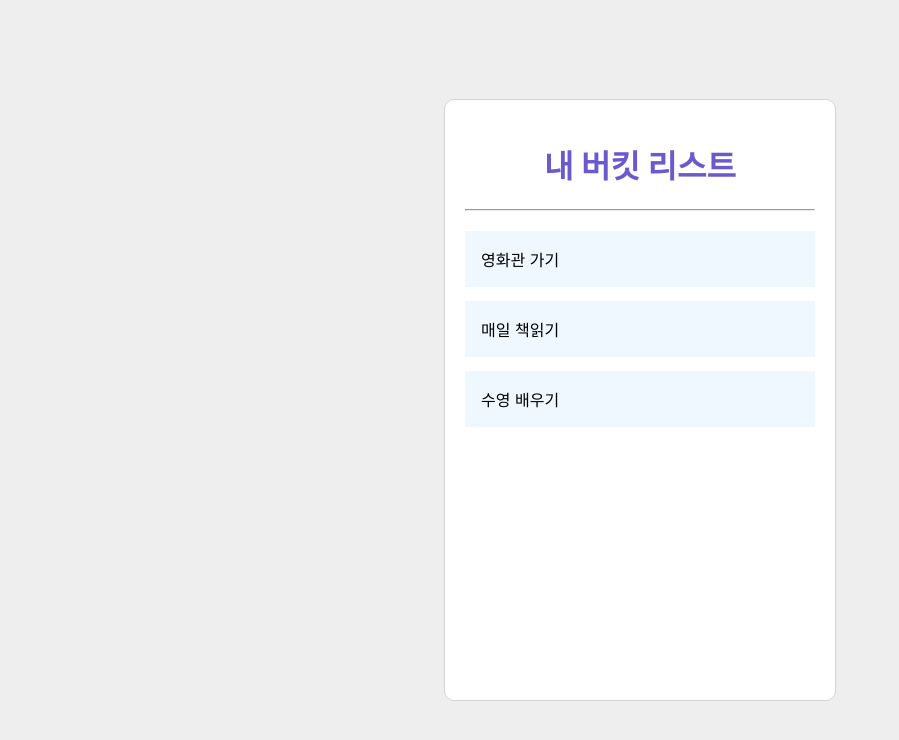
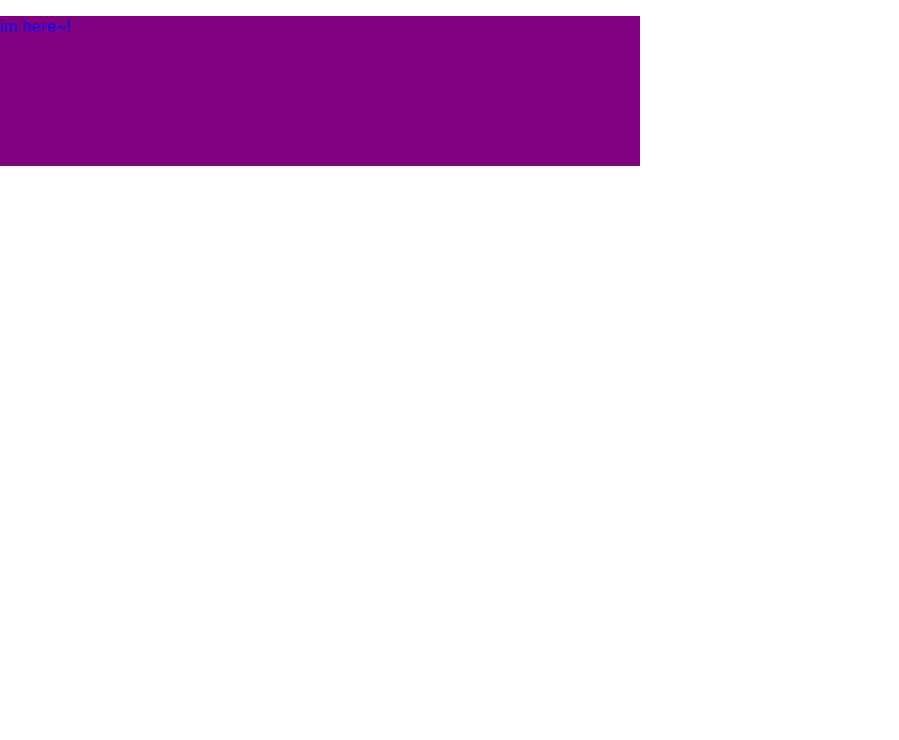
Before and after one commit to JISOON-Y/Prac_React, a React (Create React App) app in the folder bucket_list/: page / in a window 1280 px wide. Shown: the top 740 px of the page, without its empty margins (0-899 px from the left). Built offline with nearby package versions, Linux system fonts and the light colour scheme.

Commit message:
2-8ㅣstyled components

```diff
--- a/bucket_list/package.json
+++ b/bucket_list/package.json
@@ -9,6 +9,7 @@
     "react": "^18.1.0",
     "react-dom": "^18.1.0",
     "react-scripts": "5.0.1",
+    "styled-components": "^5.3.5",
     "web-vitals": "^2.1.0"
   },
   "scripts": {
--- a/bucket_list/src/App.js
+++ b/bucket_list/src/App.js
@@ -1,6 +1,7 @@
 import logo from './logo.svg';
 // import './App.css';
-import './style.css';
+// import './style.css';
+import styled from 'styled-components';
 import React from 'react';
 import BucketList from './BucketList';
 // import { BucketList } from './BucketList';
@@ -19,13 +20,17 @@
     // console.log(this.state.list);
     return (
       <div className="App">
-        <div className='container'>
+        {/* style도 컴포넌트이기때문에 props 줄 수 있음 */}
+        <MyStyled>
+          <p>im here~!</p>
+        </MyStyled>
+        {/* <div className='container'>
           <h1>내 버킷 리스트</h1>
           <hr className='line' />
           {/* 컴포넌트 넣어주기 */}
-          {/* <컴포넌트 명 [props명]={넘겨줄 것(데이터)} */}
-          <BucketList list={this.state.list} />
-        </div>
+        {/* <컴포넌트 명 [props명]={넘겨줄 것(데이터)} */}
+        {/* <BucketList list={this.state.list} /> */}
+        {/* </div> */}
       </div>
     )
   }
@@ -41,4 +46,21 @@
 //   );
 // }
 
+// 스타일 객체 만들기
+const MyStyled = styled.div`
+  width: 50vw;
+  height: 150px;
+  // background: slateblue;
+
+  // props 불러오기
+  // background-color: ${(props) => (props.bg_color)};
+  background-color: ${(props) => (props.bg_color ? "red" : "purple")};
+  p {
+    color: blue;
+  }
+  &:hover {
+    background-color: yellow;
+  }
+`;
+
 export default App;
```
Also changed, not shown: 1 other file (tests, documents, lock files or other folders).
